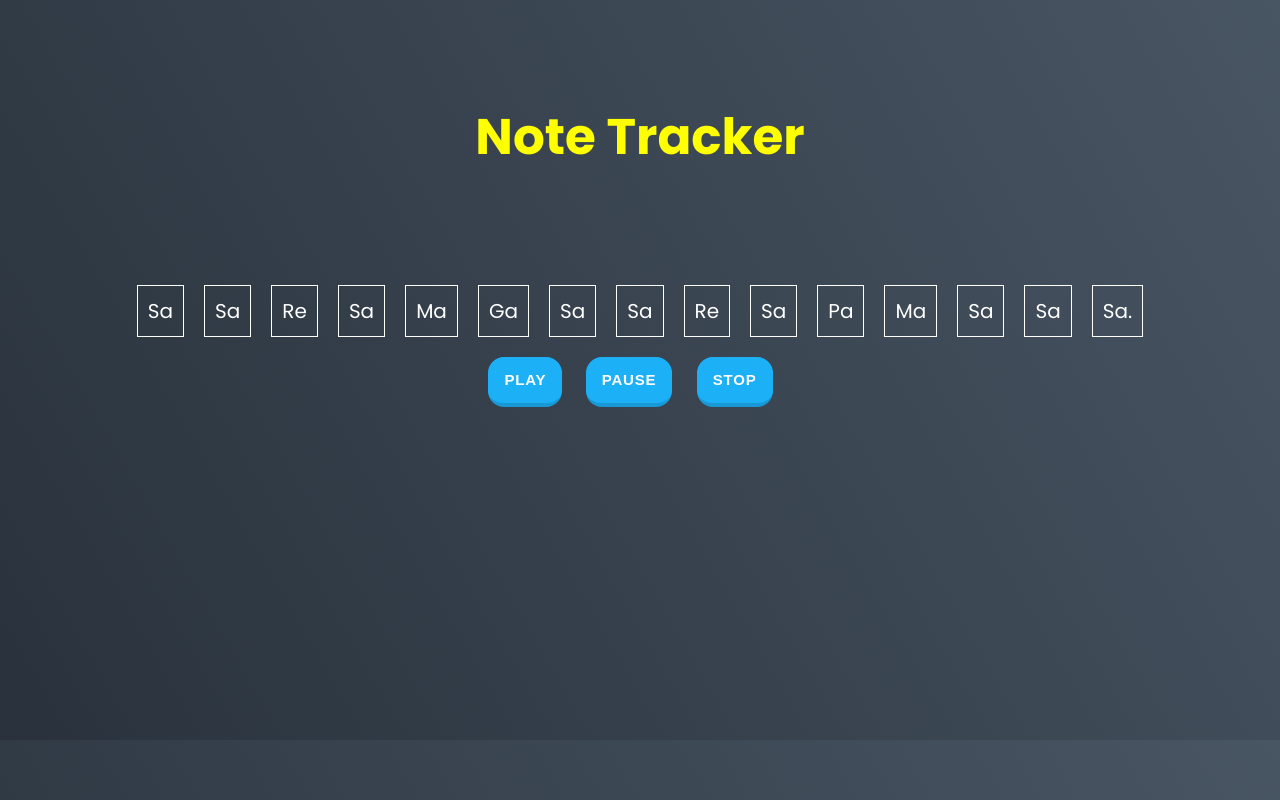
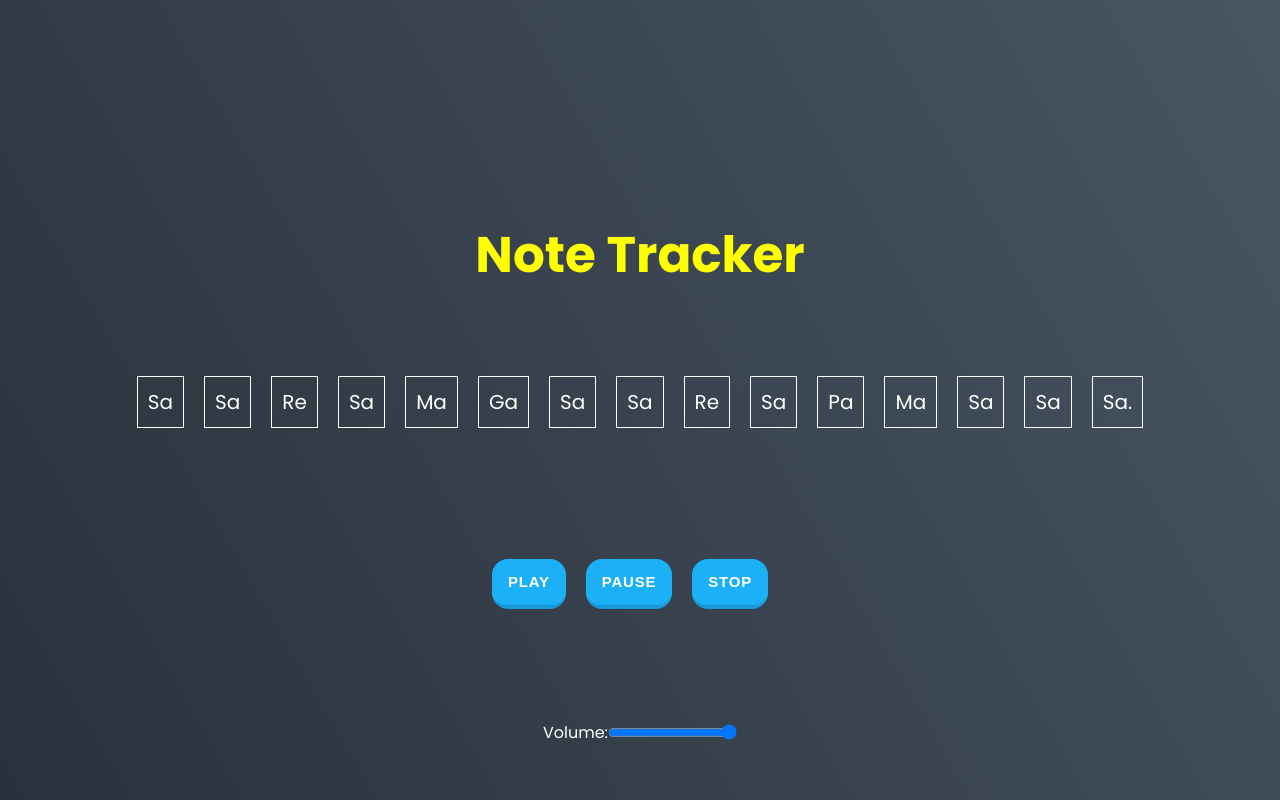
Before and after one commit to RajeevDash007/CD_2, a Flask app: page /notetracker in a window 1280 px wide. Run offline with Flask 3, Linux system fonts and the light colour scheme; some libraries are stand-ins or nearby versions.

Commit message:
added volume functionality

```diff
--- a/static/tracker.css
+++ b/static/tracker.css
@@ -9,8 +9,16 @@ body{
     align-items: center;
     text-align: center;
     background: linear-gradient(60deg, #29323c 0%, #485563 100%);
-    height: 80vh;
+    height: 100vh;
     font-family: "Poppins", sans-serif;
+    display: grid;
+}
+
+.controlBtn {
+    display:flex;
+}
+.VolumeContainer{
+    display: flex;
 }
 .note {
     display: inline-block;
@@ -30,13 +38,13 @@ body{
 h1{
     font-size: 50px;
     margin-top: 100px;
-    margin-bottom: -200px;
+    margin-bottom: -300px;
     color: yellow;
 }
 
 #notes-container{
     margin-bottom: 10px;
-    margin-top: 300px;
+    margin-top: 200px;
 }
 
 button{
--- a/static/tracker.js
+++ b/static/tracker.js
@@ -28,7 +28,7 @@ const sequence = [
 ].map((note) => noteMap[note]);
 let currentNoteIndex = 0;
 let isPlaying = false;
-
+const volumeNode = new Tone.Volume(0).toDestination();
 const sampler = new Tone.Sampler({
   urls: {
     C4: "C4.mp3",
@@ -42,7 +42,12 @@ const sampler = new Tone.Sampler({
   },
   release: 1,
   baseUrl: "https://fuhton.com/piano-mp3/piano-mp3/",
-}).toDestination();
+}).connect(volumeNode);
+
+document.getElementById('volumeControl').addEventListener('input', function(e) {
+  const volumeValue = e.target.value;
+  volumeNode.volume.value = volumeValue;
+});
 
 document.addEventListener("DOMContentLoaded", () => {
   const notesContainer = document.getElementById("notes-container");
--- a/templates/NoteTracker.html
+++ b/templates/NoteTracker.html
@@ -10,9 +10,15 @@
 <body>
     <h1>Note Tracker</h1>
     <div id="notes-container"></div>
-    <button id="play">Play</button>
-    <button id="pause">Pause</button>
-    <button id="stop">Stop</button>
+
+    <div class="controlBtn">
+        <button id="play">Play</button>
+        <button id="pause">Pause</button>
+        <button id="stop">Stop</button>
+    </div>
+    <div class="VolumeContainer">
+    <label for="volumeControl" style="color: white;">Volume:  </label>
+    <input type="range" id="volumeControl" name="volume" min="-60" max="0" value="0">
     <script src="{{ url_for('static', filename='tracker.js') }}"></script>
 </body>
 </html>
```
